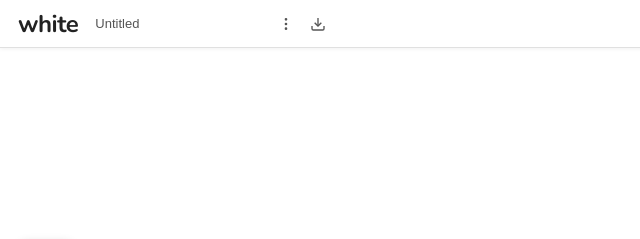
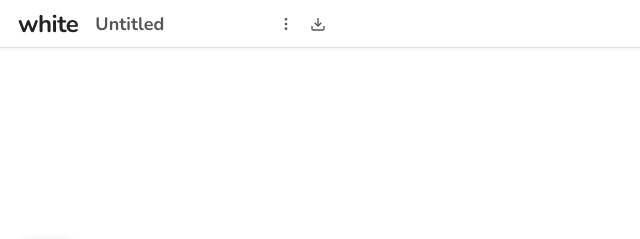
Before and after one commit to romankandeevy/whiteboard, a plain HTML site: page index.html in a window 1280 px wide. Shown: the top 239 px of the page, 0-640 px from the left. Drawn offline with nearby package versions, Linux system fonts and the light colour scheme.

Commit message:
style: board title Nunito Bold 18px

```diff
--- a/css/style.css
+++ b/css/style.css
@@ -122,7 +122,9 @@ canvas {
 #wb-logo:hover, #wb-logo.open { background: var(--surface-hover); }
 
 .wb-header-title {
-  font-size: 13px;
+  font-size: 18px;
+  font-family: 'Nunito', sans-serif;
+  font-weight: 700;
   color: var(--text-muted);
   padding: 3px 6px;
   border-radius: 5px;
```
